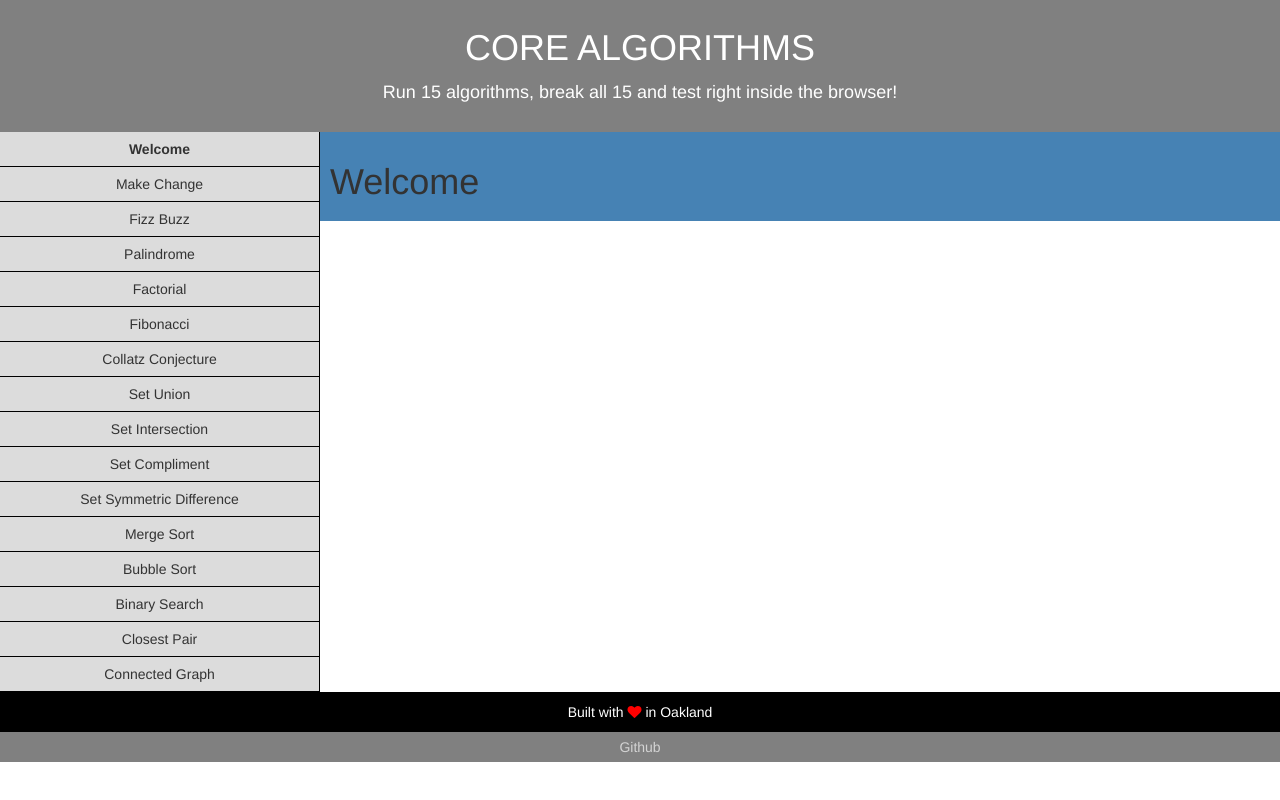
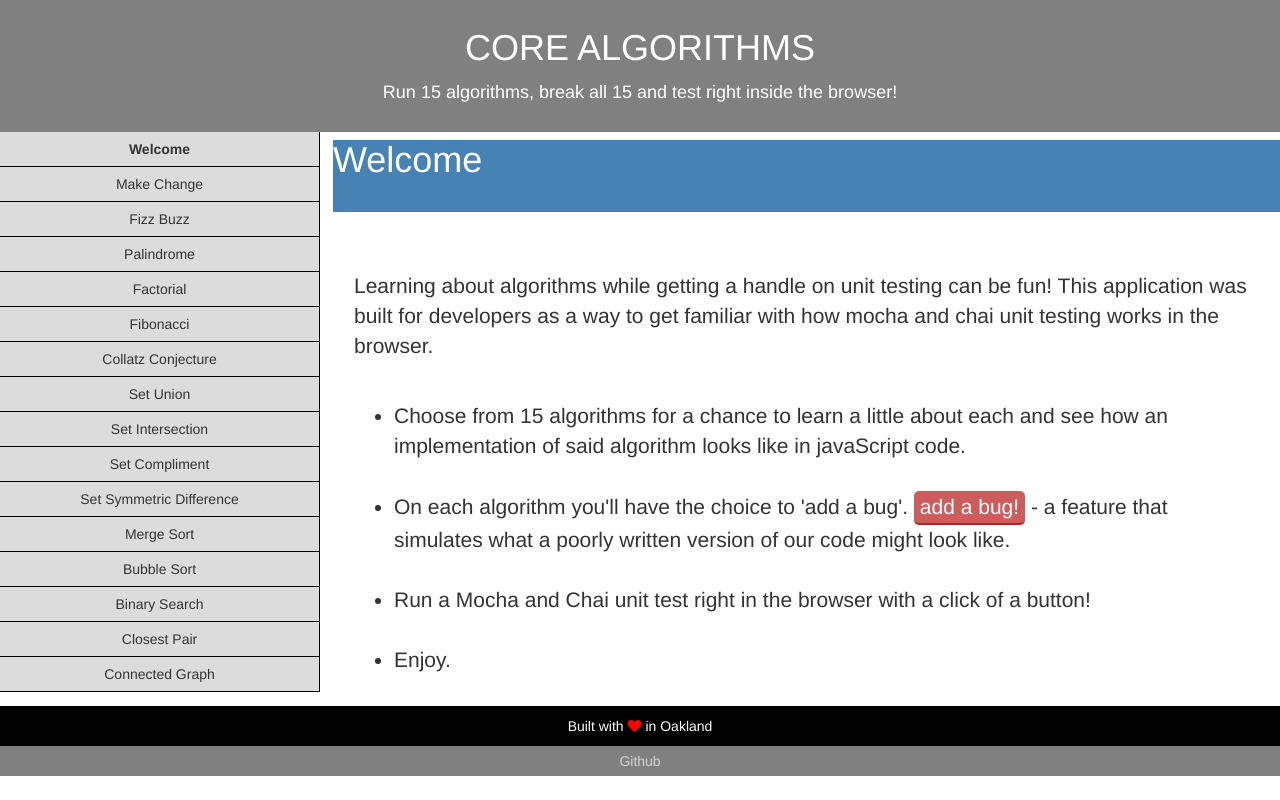
Before and after one commit to TheYesUniverse/three-fowl-core-algorithms, a website: page index.html in a window 1280 px wide. Drawn offline with nearby package versions, Linux system fonts and the light colour scheme.

Commit message:
add welcome text content

```diff
--- a/index.html
+++ b/index.html
@@ -36,7 +36,21 @@
       </div>
       <div id="contentContainer" class="col-md-9">
         <div id="welcomeContainer">
-          <h1>Welcome</h1>
+          <h1 class="contentHeading">Welcome</h1>
+          <div class="content">
+            <br>
+            <p> Learning about algorithms while getting a handle on unit testing can be fun! This application was built for developers as a way to get familiar with how mocha and chai unit testing works in the browser. </p>
+            <br>
+            <ul>
+              <li>Choose from 15 algorithms for a chance to learn a little about each and see how an implementation of said algorithm looks like in javaScript code.</li>
+              <br>
+              <li>On each algorithm you'll have the choice to 'add a bug'. <button class="addABugBtn">add a bug!</button> - a feature that simulates what a poorly written version of our code might look like.</li>
+              <br>
+              <li>Run a Mocha and Chai unit test right in the browser with a click of a button!</li>
+              <br>
+              <li>Enjoy.</li>
+            </ul>
+          </div>
         </div>
       </div>
     </div>
--- a/styles/main.css
+++ b/styles/main.css
@@ -33,8 +33,27 @@ body{
 /* ~~~~~~~~~~~~~~~~~ contentContainer styling below ~~~~~~~~~~~~~~~~~~ */
 #contentContainer{
   flex-direction: column;
+  padding:0;
+  font-size:1.5em;
+}
+.contentHeading{
+  color:white;
   background-color:steelblue;
-  padding:10px;
+  height:2em;
+  margin:8px 0 0 13px;
+}
+.content{
+  margin:8px 0 0 13px;
+  padding:21px;
+}
+.addABugBtn{
+  background-color:indianred;
+  color:white;
+  border-top: 0;
+  border-right: 0;
+  border-left: 0;
+  border-bottom:2px solid firebrick;
+  border-radius:5px;
 }
 /* ~~~~~~~~~~~~~~~~~~~~~~~~~~~~~~~~~~~~~~~~~~~~~~~~~~~~~~~~~~~~~~~~~~ */
 .fa-heart{
```
